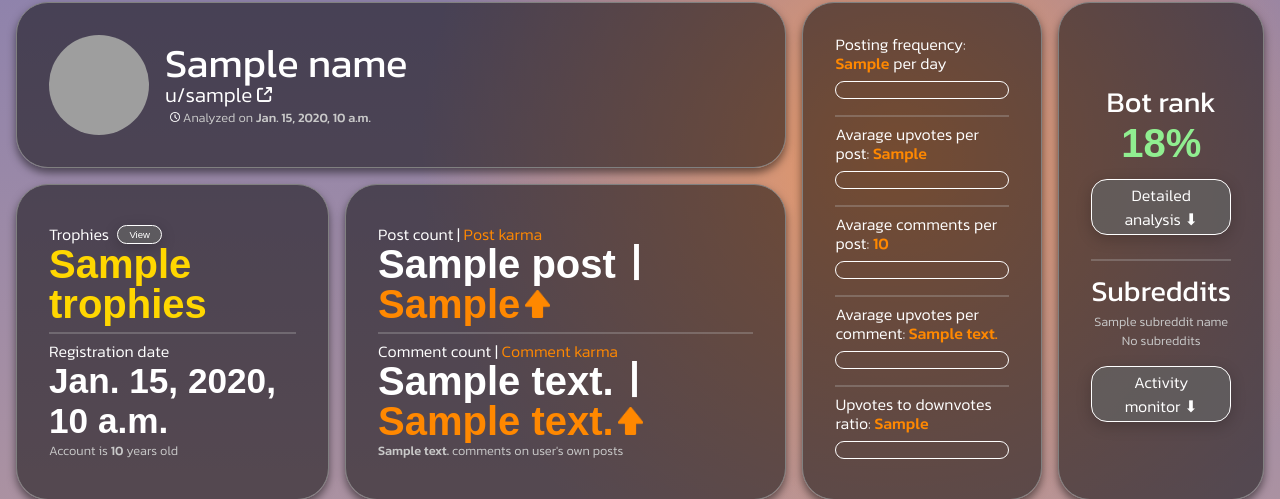
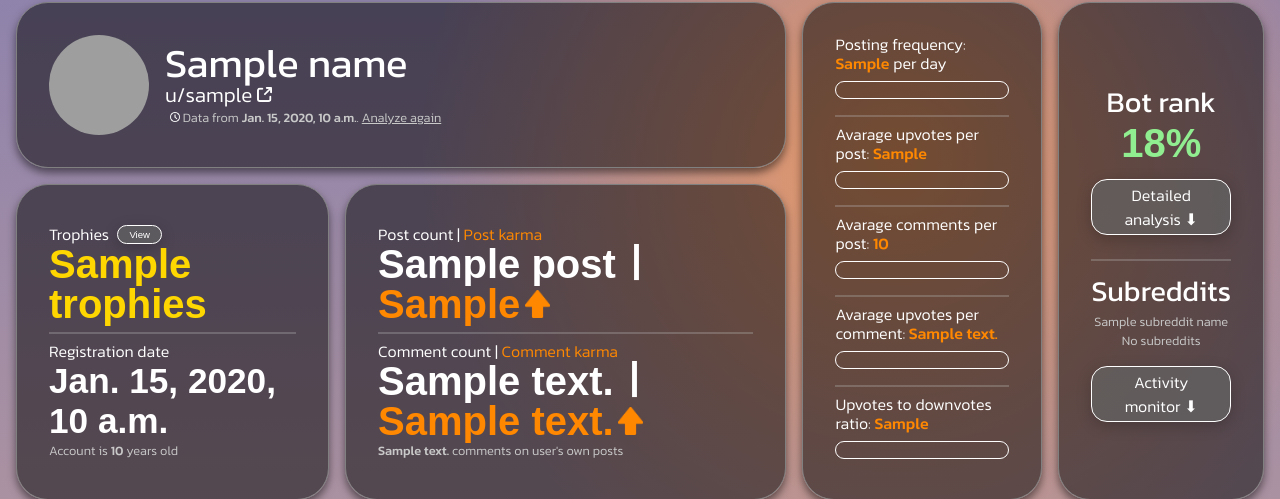
Before and after one commit to kyrylo-om/ReDive, a Django app: template templates/analysis.html in a window 1280 px wide. Shown: the part 173-672 px from the top of the page. Run offline with Django 5.2, Linux system fonts and the light colour scheme; the template is opened without the code that fills it: most values are stand-ins (such as "Sample title", 1, 10 or a date in 2020); some libraries are stand-ins or nearby versions; grey boxes are pictures that could not be loaded.

Commit message:
Change the phrasing of analysis date text

```diff
--- a/templates/analysis.html
+++ b/templates/analysis.html
@@ -26,7 +26,7 @@
 				<div class="profile-info">
 					<p class="username">{{ name }}</p>
         			<a class="username2" href="https://www.reddit.com/user/{{ username }}" target="_blank">u/{{ username }}<img src="{% static 'img/external-link.png' %}", width="15", class="icon"></a>
-        			<p class="subtext"><img src="{% static 'img/clock.png' %}", width="10", class="icon"> Analyzed on <span class="bold">{{ date_today }}</p>
+        			<p class="subtext"><img src="{% static 'img/clock.png' %}", width="10", class="icon"> Data from <span class="bold">{{ date_today }}</span>. <a href="" style="color: inherit">Analyze again</a></p>
 				</div>
 			</div>
 			<div class="flex-container", style="flex-direction: row;">
```
